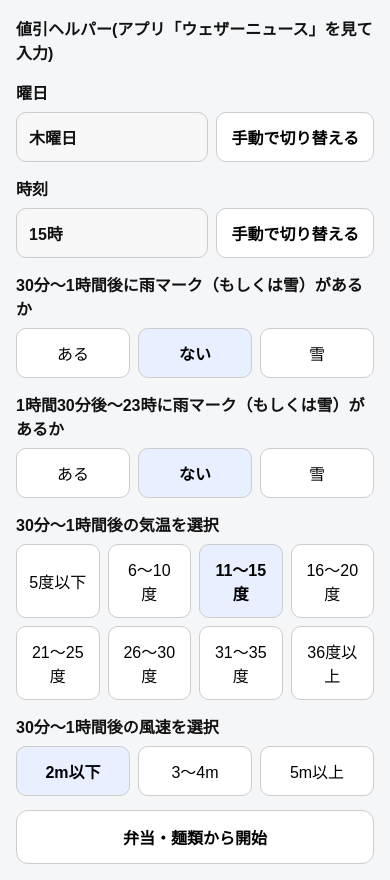
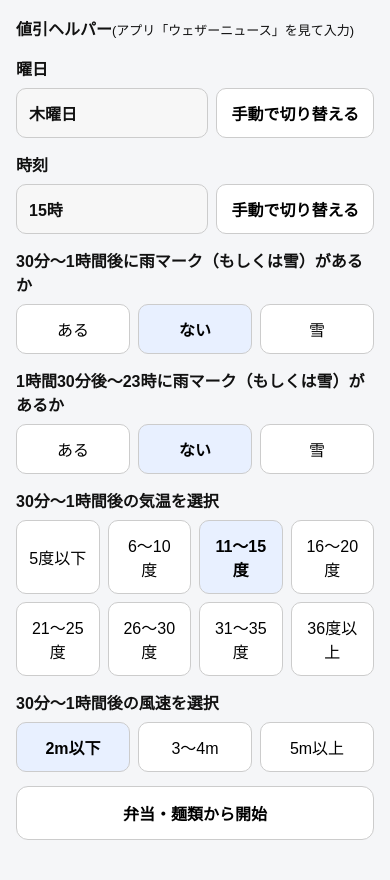
Before and after one commit to doribar/nebiki-helper, a React (Vite) app: page / in a window 390 px wide. After the commit the page ends 856 px from the top, so only its background shows below. Built offline with nearby package versions, Linux system fonts and the light colour scheme.

Commit message:
phone test

```diff
--- a/src/components/layout/ScreenHeader.tsx
+++ b/src/components/layout/ScreenHeader.tsx
@@ -6,6 +6,7 @@ type ScreenHeaderProps = {
   areaName: string | null;
   titleFontSize?: number;
   rightAction?: ReactNode;
+  titleContent?: ReactNode;
 };
 
 export function ScreenHeader({
@@ -14,6 +15,7 @@ export function ScreenHeader({
   areaName,
   titleFontSize,
   rightAction,
+  titleContent,
 }: ScreenHeaderProps) {
   const titleText = [weekdayText, timeText].filter(Boolean).join(" ");
 
@@ -29,7 +31,7 @@ export function ScreenHeader({
       >
         <div style={{ minWidth: 0, flex: 1 }}>
           <div style={{ fontSize: titleFontSize ?? 24, fontWeight: 700 }}>
-            {titleText}
+            {titleContent ?? titleText}
           </div>
 
           {areaName ? (
--- a/src/components/screens/StartScreen.tsx
+++ b/src/components/screens/StartScreen.tsx
@@ -214,10 +214,18 @@ export function StartScreen({
   return (
     <main style={{ padding: 16, maxWidth: 480, margin: "0 auto" }}>
       <ScreenHeader
-        weekdayText="値引ヘルパー(アプリ「ウェザーニュース」を見て入力)"
+        weekdayText=""
         timeText=""
         areaName={null}
         titleFontSize={16}
+        titleContent={
+          <>
+            <span style={{ fontWeight: 700 }}>値引ヘルパー</span>
+            <span style={{ fontSize: 13, fontWeight: 400 }}>
+              (アプリ「ウェザーニュース」を見て入力)
+            </span>
+          </>
+        }
       />
 
       <div style={{ marginBottom: 14 }}>
```
